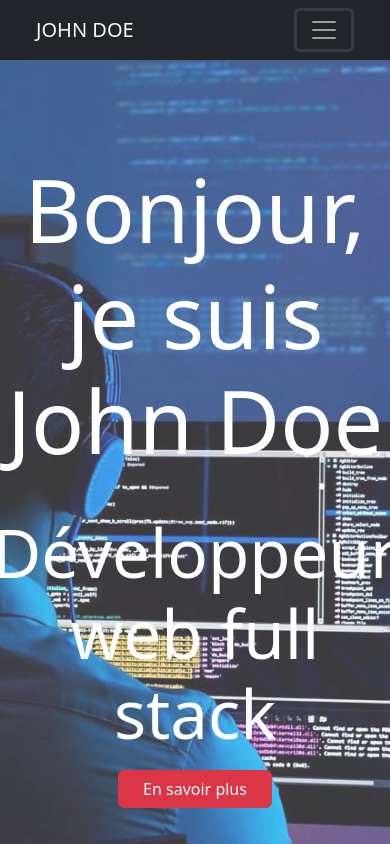
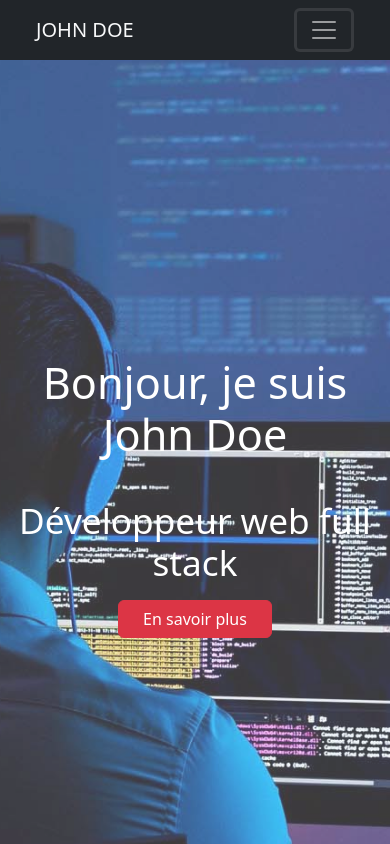
Before and after one commit to Laurinedbt/portfolio, a React (Create React App) app: page / in a window 390 px wide. Shown: the top 844 px of the page. Built offline with nearby package versions, Linux system fonts and the light colour scheme; no server answers.

Commit message:
Correction version mobile page home

```diff
--- a/src/index.css
+++ b/src/index.css
@@ -77,6 +77,14 @@ footer .bi:hover {
   z-index: 1;
 }
 
+.home-header h1 {
+  font-size: 5.5em;
+}
+
+.home-header h2 {
+  font-size: 4.2em;
+}
+
 @media (max-width: 1024px) {
 
   .home-header {
@@ -84,7 +92,7 @@ footer .bi:hover {
   }
   .home-header h1 {
     font-size: 2.7rem;
-    padding-bottom: 30px;
+    padding: 30px;
   }
 
   .home-header h2 {
@@ -94,14 +102,6 @@ footer .bi:hover {
   .hero-content{
     padding-bottom: 35px;
   }
-}
-
-.home-header h1 {
-  font-size: 5.5em;
-}
-
-.home-header h2 {
-  font-size: 4.2em;
 }
 
 .section {
```
